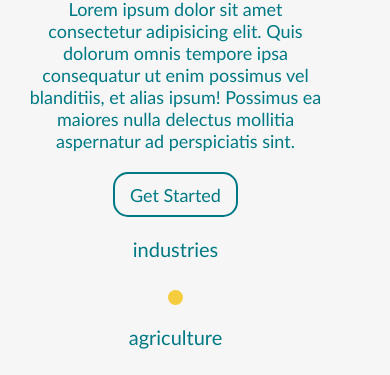
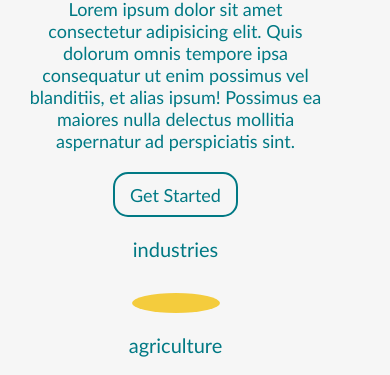
Before and after one commit to aayush-innoraft/Aexpert-new, a plain HTML site: page index.html in a window 390 px wide. Shown: the part 397-772 px from the top of the page. Drawn offline with nearby package versions, Linux system fonts and the light colour scheme.

Commit message:
messages updates

```diff
--- a/style.css
+++ b/style.css
@@ -11,6 +11,7 @@ nav {
   justify-content: center;
   background-color: rgba(246, 246, 246, 255);
 }
+/* container styling  */
 .container {
   max-width: 1280px;
   margin: 0 auto;
@@ -35,6 +36,7 @@ nav {
   margin-right: 50px;
   font-size: 41px;
 }
+/* styling links in navbar */
 .links a {
   text-decoration: none;
   color: rgba(0, 121, 132, 255);
@@ -60,7 +62,7 @@ button:hover {
   transition: ease-in-out 0.4s;
   color: white;
 }
-
+/* main section starts  */
 main {
   width: 100%;
   background-color: rgba(246, 246, 246, 255);
@@ -117,7 +119,6 @@ hr {
 
   border: none;
 }
-/* hamberguer starts */
 
 .get {
   width: 75px;
@@ -157,6 +158,7 @@ hr {
   margin-left: 4px;
   margin-top: 9px;
 }
+/* styling boxes  */
 .boxes {
   display: flex;
   padding: 0 50px;
@@ -188,6 +190,7 @@ hr {
   height: 5px;
   border-radius: 25px; /* Simplified redundant radius values */
 }
+/* hovering boxes  */
 .box:hover {
   background-color: #007984;
 }
@@ -197,16 +200,31 @@ hr {
 .box:hover p {
   color: white;
 }
+/* media queries for 1400px display */
 @media (max-width: 1400px) {
   .container {
     max-width: 1140px;
   }
 }
+/* media queries for 1200px display */
 @media (max-width: 1200px) {
   .container {
     max-width: 960px;
   }
+  .boxes {
+    position: absolute;
+    bottom: -31%;
+    right: 93px;
+  }
+  .llp {
+    width: 88px;
+    height: 20px;
+    background-color: #f4cc3d;
+    border-radius: 50%;
+    margin-top: 12px;
+  }
 }
+/* media queries for 992px display */
 @media (max-width: 992px) {
   .container {
     max-width: 720px;
@@ -310,7 +328,7 @@ hr {
   }
 }
 
-/* Small Tablets (max-width: 768px) */
+/* Tablets (max-width: 768px) */
 @media (max-width: 768px) {
   .navbar {
     flex-direction: column;
@@ -391,7 +409,7 @@ hr {
     color: white;
   }
 }
-/* Mobile Devices (max-width: 576px) */
+/*  (max-width: 576px) */
 @media (max-width: 576px) {
   .navbar {
     font-size: 16px;
```
